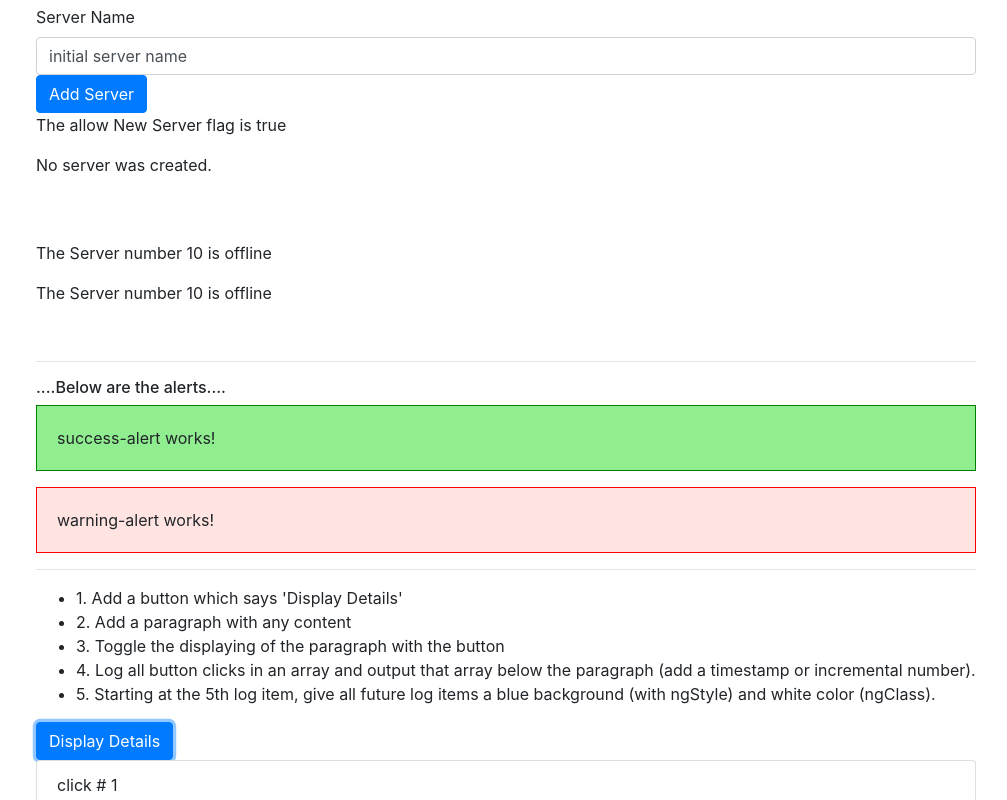
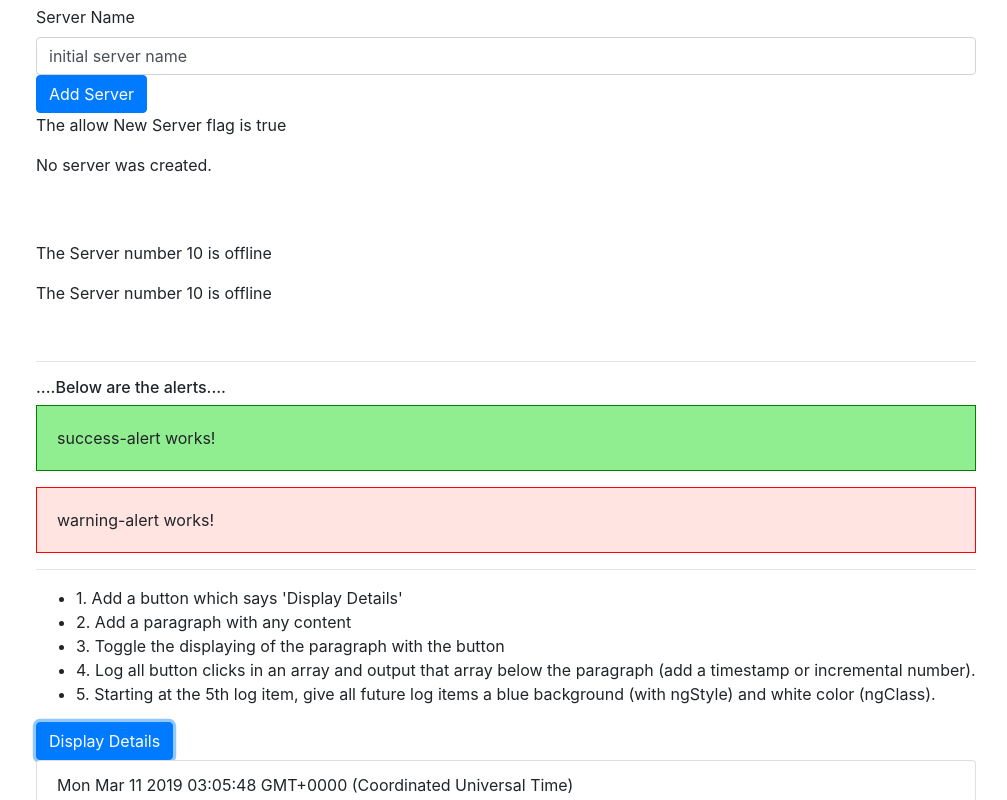
Before and after one commit to melocode/ng_intro_play, an Angular app: page / in a window 1280 px wide. Both pictures are taken after a click on the button "Display Details". Shown: the part 210-1010 px from the top of the page, without its empty margins (34-1041 px from the left). Built offline with nearby package versions, Linux system fonts and the light colour scheme.

Commit message:
assignment: using *ngFor index instead for counter

```diff
--- a/src/app/assignment/assignment.component.html
+++ b/src/app/assignment/assignment.component.html
@@ -11,9 +11,9 @@
 <p *ngIf="toggle">This paragraph contains any content that I want.</p>
 <ol class="list-group">
   <li class="list-group-item"
-      *ngFor="let value of arrClick"
-      [ngStyle]="value[1]"
-      [ngClass]="value[2]">
-    {{value[0]}}
+      *ngFor="let value of arrClick let i = index"
+      [ngStyle]="{backgroundColor: i > 3 ? 'blue' : ''}"
+      [ngClass]="{'white-color': i > 3}">
+    {{value}}
   </li>
 </ol>
--- a/src/app/assignment/assignment.component.ts
+++ b/src/app/assignment/assignment.component.ts
@@ -8,8 +8,7 @@ import { Component, OnInit } from '@angular/core';
 export class AssignmentComponent implements OnInit {
 
   public toggle: boolean = true;
-  public i: number = 0;
-  public arrClick: Array<any> = new Array();
+  public arrClick = [];
 
   constructor() { }
 
@@ -17,17 +16,8 @@ export class AssignmentComponent implements OnInit {
   }
 
   doToggle() {
-
     this.toggle = !this.toggle;
-
-    let style = {
-      backgroundColor: this.i > 3 ? 'blue' : ''
-    };
-    let clas = {
-      'white-color': this.i > 3
-    };
-    let tup: [string, any, any] = ['click # ' + ++this.i, style, clas];
-    this.arrClick.push(tup);
+    this.arrClick.push(new Date());
   }
 
 }
```
